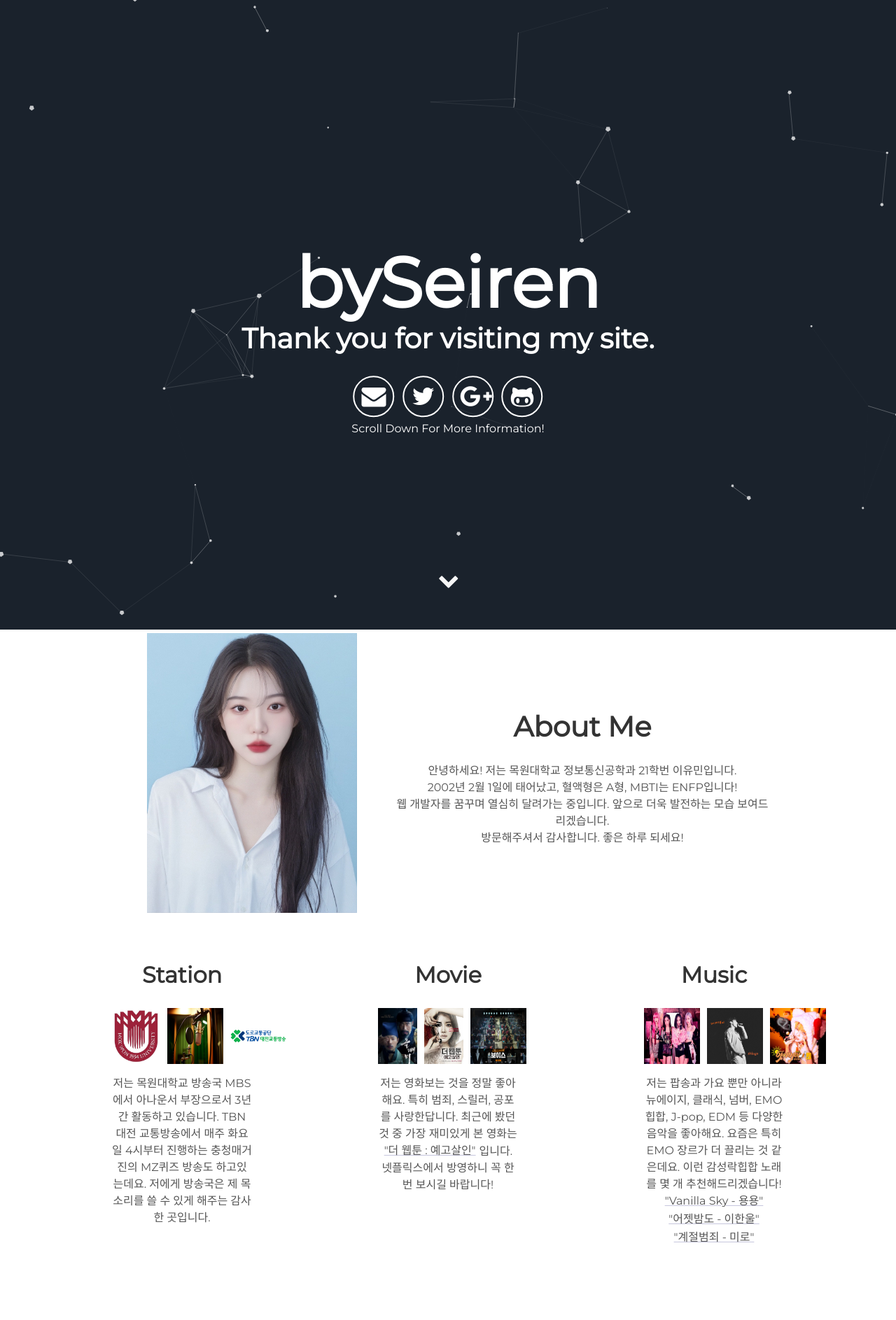
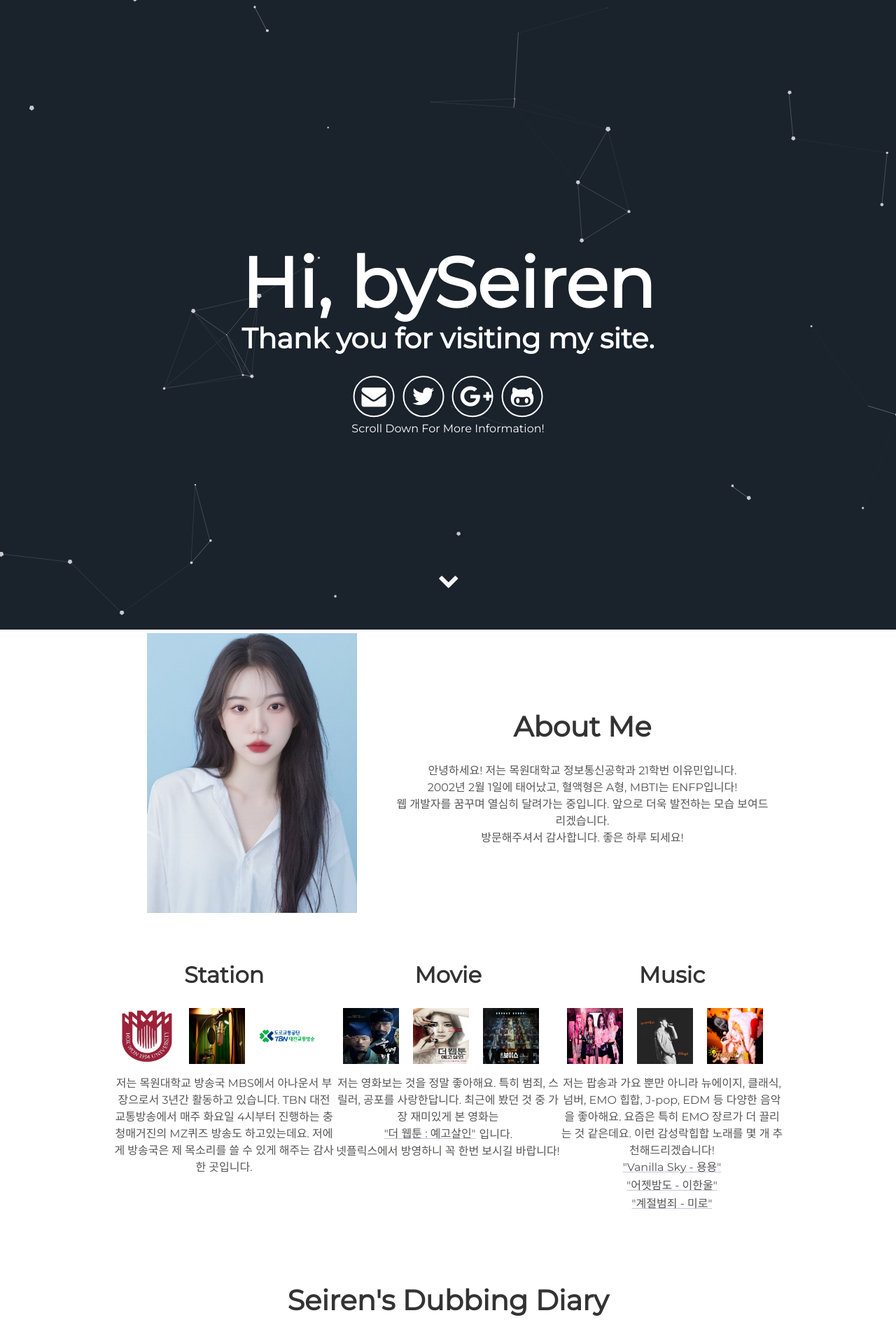
Before and after one commit to bySeiren02/Seiren.github.io, a Jekyll site: the page built from index.html, in a window 1280 px wide. Shown: the top 1887 px of the page at 70% size. Built offline with Jekyll 4.4.1, drawn with Linux system fonts in a browser that asks for light colours; some of the changed text lies outside the part shown.

Commit message:
about me 수정

```diff
--- a/_config.yml
+++ b/_config.yml
@@ -5,7 +5,7 @@ description: A blog about lorem ipsum dolor sit amet
 # url: "localhost:3000" # the base hostname & protocol for your site e.g. http://willianjusten.com.br
 
 # User settings
-username: bySeiren
+username: Hi, bySeiren
 user_description:
   안녕하세요!
   저는 목원대학교 정보통신공학과 21학번 이유민입니다. <br>
--- a/_includes/about.html
+++ b/_includes/about.html
@@ -50,11 +50,11 @@
     .minimage img {
       width: 80px;    /* Set width of each image */
       height: 80px;   /* Set height of each image */
+      margin-left: 10px;  /* Optional: Add some space between images */
       margin-right: 10px;  /* Optional: Add some space between images */
     }
     .user > * {
       flex: 1; /* 모든 자식 요소가 동일한 비율로 설정 */
-      max-width: 200px; /* 최대 너비 설정 */
       margin: 0px; /* 요소들 사이의 간격 설정 */
     }
   </style>
--- a/_includes/header.html
+++ b/_includes/header.html
@@ -5,10 +5,10 @@
         <span class="site-description">{{site.user_title}}</span>
       </h1>
       <div class="header-icons">
-        <a aria-label="Send email" href="byseiren@naver.com"><i class="icon fa fa-envelope"></i></a>
-        <a aria-label="My Twitter" target="_blank" href="https://www.instagram.com/ym_seiren?igsh=MWsycnNma210YTZraQ%3D%3D&utm_source=qr"><i class="icon fa fa-twitter" aria-hidden="true"></i></a>
-        <a aria-label="My Google Plus" target="_blank" href="https://velog.io/@byseiren/series"><i class="icon fa fa-google-plus" aria-hidden="true"></i></a>
-        <a aria-label="My Github" target="_blank" href="https://github.com/bySeiren02"><i class="icon fa fa-github-alt" aria-hidden="true"></i></a>
+        <a aria-label="Send email" href="byseiren@naver.com" target="_blank"><i class="icon fa fa-envelope"></i></a>
+        <a aria-label="My Twitter" target="_blank" href="https://www.instagram.com/ym_seiren?igsh=MWsycnNma210YTZraQ%3D%3D&utm_source=qr" target="_blank"><i class="icon fa fa-twitter" aria-hidden="true"></i></a>
+        <a aria-label="My Google Plus" target="_blank" href="https://velog.io/@byseiren/series" target="_blank"><i class="icon fa fa-google-plus" aria-hidden="true"></i></a>
+        <a aria-label="My Github" target="_blank" href="https://github.com/bySeiren02" target="_blank"><i class="icon fa fa-github-alt" aria-hidden="true"></i></a>
       </div>
       <div>
         Scroll Down For More Information!
```
